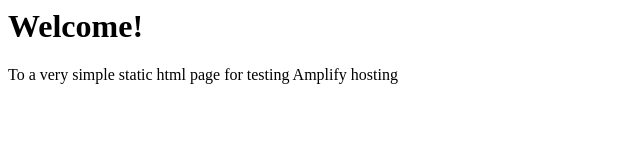
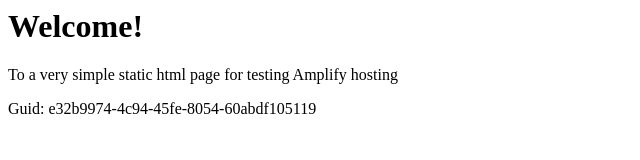
Before and after one commit to aws-aemilia-gru/Github-PR-Commit-Integration-Test-DoNotTouch-v1-prod-sa-east-1, a website: page src/index.html in a window 1280 px wide. Shown: the whole page, without its empty margins (0-640 px from the left). Drawn offline with Linux system fonts and the light colour scheme.

Commit message:
commit from integ tests

```diff
--- a/src/index.html
+++ b/src/index.html
@@ -1,3 +1,5 @@
+
+
 <html lang="en">
 
 <head>
@@ -10,6 +12,6 @@
 <body>
     <h1>Welcome!</h1>
     <p>To a very simple static html page for testing Amplify hosting</p>
-</body>
+    <p>Guid: e32b9974-4c94-45fe-8054-60abdf105119</p></body>
 
 </html>
```
